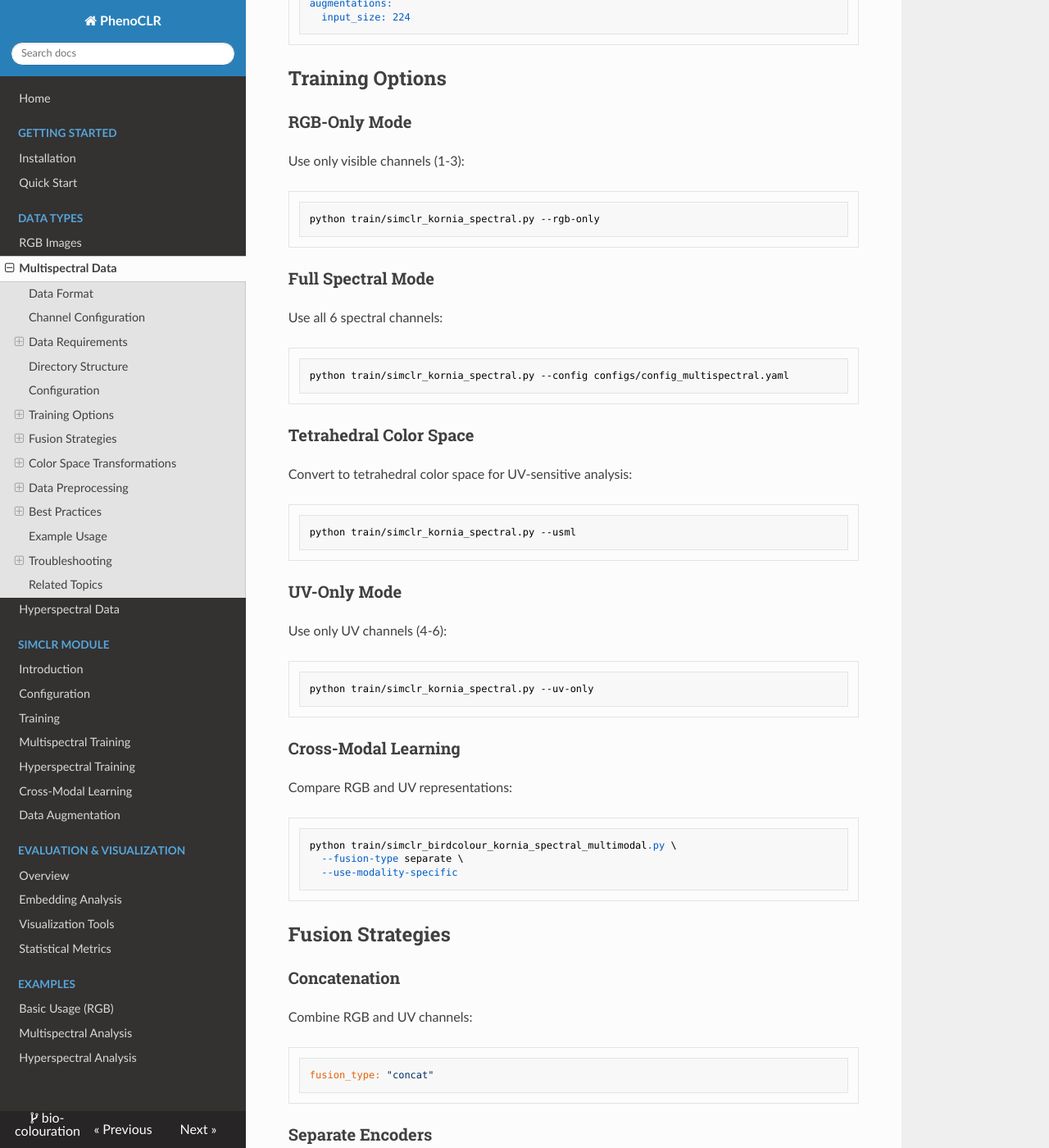
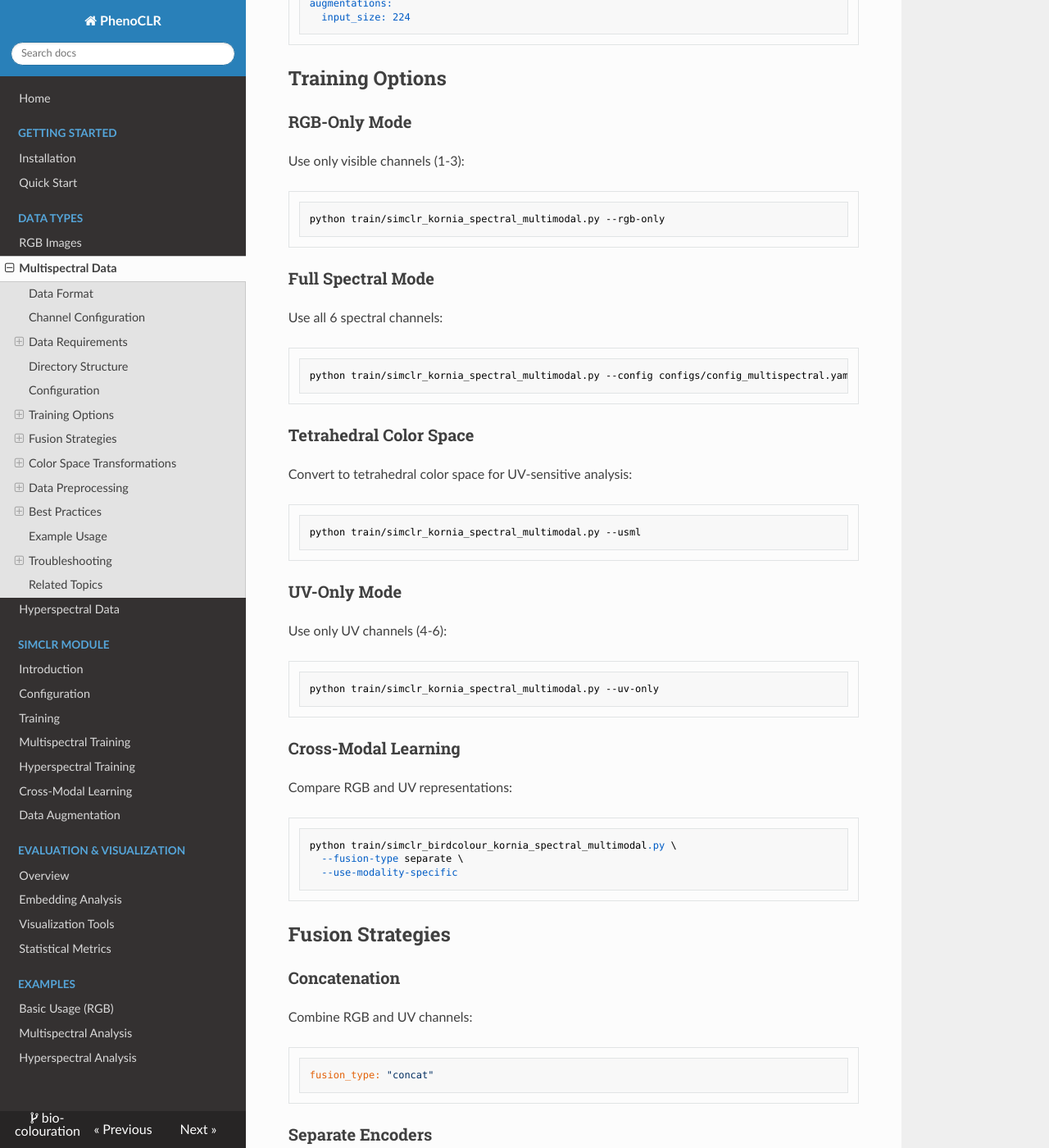
Before and after one commit to ioannouE/bio-colouration, an MkDocs documentation site: the page built from docs/data/multispectral.md, in a window 1280 px wide and 1400 px high, scrolled down 1772 px. Shown: the whole window at 82% size. Built offline with MkDocs 1.6.1, drawn with Linux system fonts in a browser that asks for light colours; nearby versions of some CDN libraries.

Commit message:
update mutlimodal docs

````diff
--- a/docs/data/multispectral.md
+++ b/docs/data/multispectral.md
@@ -74,28 +74,28 @@ augmentations:
 Use only visible channels (1-3):
 
 ```bash
-python train/simclr_kornia_spectral.py --rgb-only
+python train/simclr_kornia_spectral_multimodal.py --rgb-only
 ```
 
 ### Full Spectral Mode
 Use all 6 spectral channels:
 
 ```bash
-python train/simclr_kornia_spectral.py --config configs/config_multispectral.yaml
+python train/simclr_kornia_spectral_multimodal.py --config configs/config_multispectral.yaml
 ```
 
 ### Tetrahedral Color Space
 Convert to tetrahedral color space for UV-sensitive analysis:
 
 ```bash
-python train/simclr_kornia_spectral.py --usml
+python train/simclr_kornia_spectral_multimodal.py --usml
 ```
 
 ### UV-Only Mode
 Use only UV channels (4-6):
 
 ```bash
-python train/simclr_kornia_spectral.py --uv-only
+python train/simclr_kornia_spectral_multimodal.py --uv-only
 ```
 
 ### Cross-Modal Learning
````
